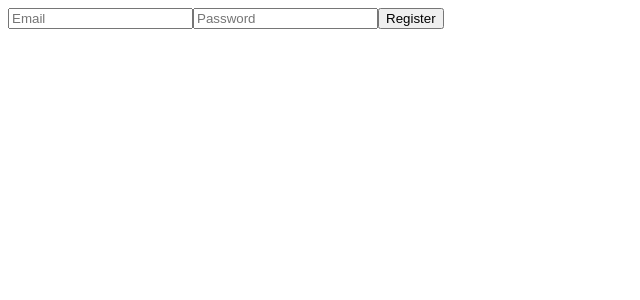
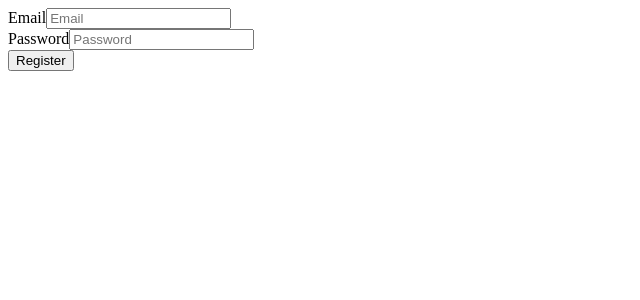
Before and after one commit to GOVINSAGA/VaaniApi, an Angular app in the folder vaani-ui/: page /register in a window 1280 px wide. Shown: the top 300 px of the page, without its empty margins (0-640 px from the left). Built offline with nearby package versions, Linux system fonts and the light colour scheme.

Commit message:
🎨 Palette: Add explicit labels and alert roles to forms
Co-authored-by: GOVINSAGA <73192061+GOVINSAGA@users.noreply.github.com>

```diff
--- a/vaani-ui/src/app/pages/improve/improve.html
+++ b/vaani-ui/src/app/pages/improve/improve.html
@@ -2,16 +2,22 @@
 
 <form [formGroup]="improveForm" (ngSubmit)="improve()">
 
-  <textarea formControlName="text" placeholder="Enter your text"></textarea>
+  <div>
+    <label for="improve-text">Text to improve</label>
+    <textarea id="improve-text" formControlName="text" placeholder="Enter your text"></textarea>
+  </div>
 
-  <div *ngIf="improveForm.get('text')?.touched && improveForm.get('text')?.invalid">
+  <div *ngIf="improveForm.get('text')?.touched && improveForm.get('text')?.invalid" role="alert">
     <small>Text is required (min 3 chars)</small>
   </div>
 
-  <select formControlName="tone">
-    <option value="professional">Professional</option>
-    <option value="casual">Casual</option>
-  </select>
+  <div>
+    <label for="improve-tone">Tone</label>
+    <select id="improve-tone" formControlName="tone">
+      <option value="professional">Professional</option>
+      <option value="casual">Casual</option>
+    </select>
+  </div>
 
   <button type="submit">Improve</button>
 
--- a/vaani-ui/src/app/pages/login/login.html
+++ b/vaani-ui/src/app/pages/login/login.html
@@ -1,18 +1,24 @@
 <h2>Login</h2>
 
-<div *ngIf="errorMessage" style="color: red; background-color: #ffe6e6; padding: 10px; border-radius: 5px; margin-bottom: 15px; text-align: center;">
+<div *ngIf="errorMessage" role="alert" style="color: red; background-color: #ffe6e6; padding: 10px; border-radius: 5px; margin-bottom: 15px; text-align: center;">
   {{ errorMessage }}
 </div>
 
 <form [formGroup]="loginForm" (ngSubmit)="login()">
 
-  <input formControlName="email" placeholder="Email" />
-  <div *ngIf="loginForm.get('email')?.touched && loginForm.get('email')?.invalid">
+  <div>
+    <label for="email">Email</label>
+    <input id="email" formControlName="email" placeholder="Email" />
+  </div>
+  <div *ngIf="loginForm.get('email')?.touched && loginForm.get('email')?.invalid" role="alert">
     <small>Email is required & must be valid</small>
   </div>
 
-  <input formControlName="password" type="password" placeholder="Password" />
-  <div *ngIf="loginForm.get('password')?.touched && loginForm.get('password')?.invalid">
+  <div>
+    <label for="password">Password</label>
+    <input id="password" formControlName="password" type="password" placeholder="Password" />
+  </div>
+  <div *ngIf="loginForm.get('password')?.touched && loginForm.get('password')?.invalid" role="alert">
     <small>Password is required</small>
   </div>
 
--- a/vaani-ui/src/app/pages/register/register.html
+++ b/vaani-ui/src/app/pages/register/register.html
@@ -1,8 +1,14 @@
 <form [formGroup]="form" (ngSubmit)="register()">
 
-  <input formControlName="email" placeholder="Email" />
+  <div>
+    <label for="register-email">Email</label>
+    <input id="register-email" formControlName="email" placeholder="Email" />
+  </div>
 
-  <input formControlName="password" type="password" placeholder="Password" />
+  <div>
+    <label for="register-password">Password</label>
+    <input id="register-password" formControlName="password" type="password" placeholder="Password" />
+  </div>
 
   <button type="submit">Register</button>
 
```
Also changed, not shown: 1 other file (tests, documents, lock files or other folders).
